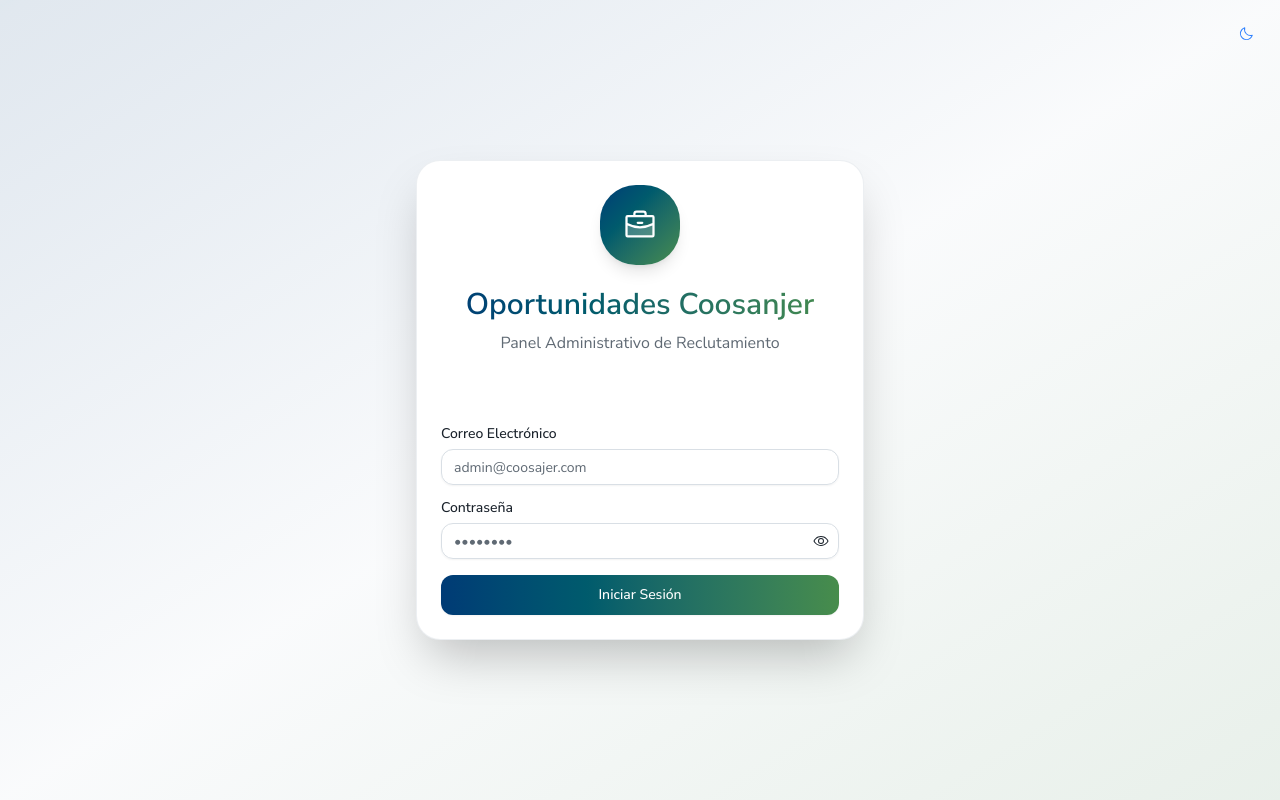
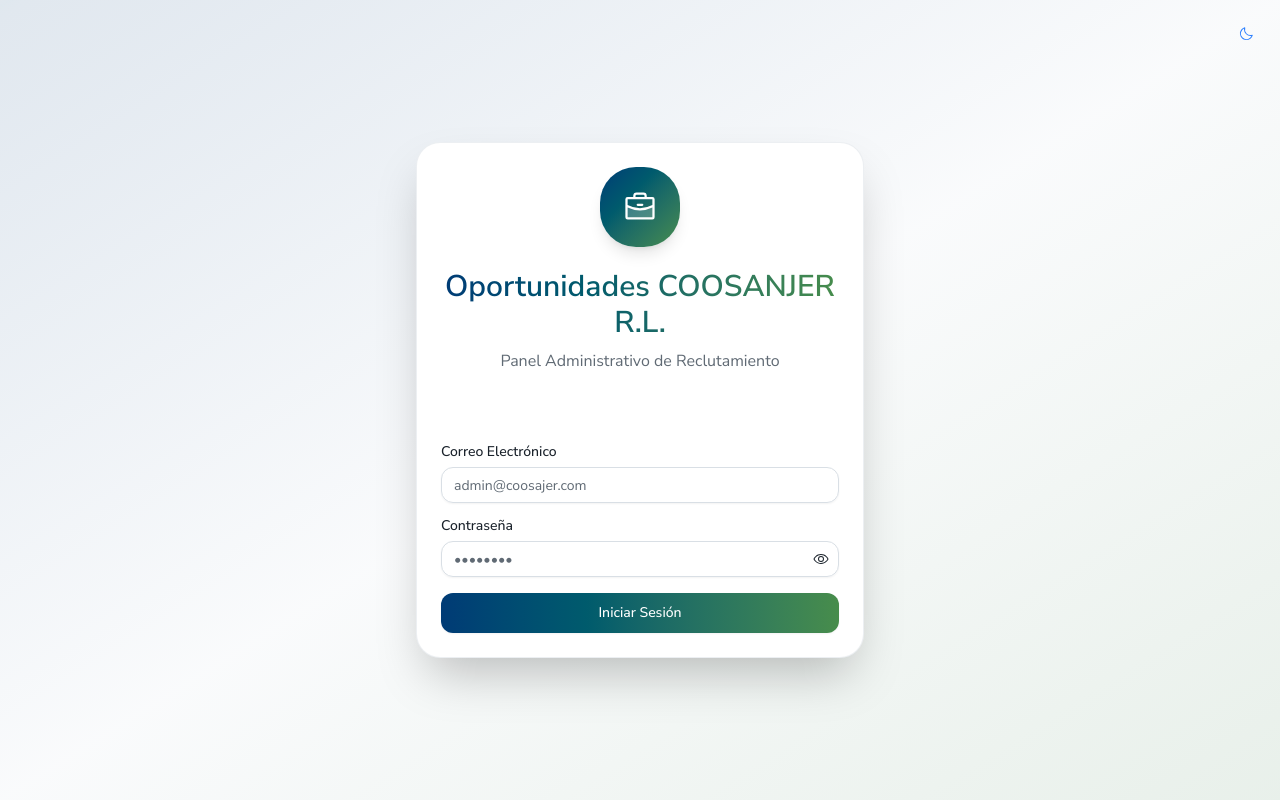
Before and after one commit to AndresSantosSotec/sistema-de-reclutami, a React (Vite) app: page / in a window 1280 px wide. Built offline with nearby package versions, Linux system fonts and the light colour scheme; no server answers.

Commit message:
Cambios de "Coosanjer" a "COOSANJER R.L." en SEO y metadatos

```diff
--- a/index.html
+++ b/index.html
@@ -4,7 +4,7 @@
 <head>
     <meta charset="UTF-8" />
     <meta name="viewport" content="width=device-width, initial-scale=1.0" />
-    <title>Oportunidades Coosanjer - Plataforma de Reclutamiento</title>
+    <title>Oportunidades COOSANJER R.L. - Plataforma de Reclutamiento</title>
     <link rel="preconnect" href="https://fonts.googleapis.com">
     <link rel="preconnect" href="https://fonts.gstatic.com" crossorigin>
     <link href="https://fonts.googleapis.com/css2?family=Nunito+Sans:wght@400;500;600;700&display=swap" rel="stylesheet">
--- a/src/components/Layout.tsx
+++ b/src/components/Layout.tsx
@@ -186,7 +186,7 @@
               <Briefcase size={20} weight="duotone" className="text-primary-foreground" />
             </div>
             <div>
-              <h2 className="font-semibold text-lg">Oportunidades Coosanjer</h2>
+              <h2 className="font-semibold text-lg">Oportunidades COOSANJER R.L.</h2>
               <p className="text-xs text-muted-foreground">Panel Administrativo</p>
             </div>
           </div>
@@ -268,7 +268,7 @@
               <div className="w-8 h-8 bg-gradient-to-br from-primary to-accent rounded-lg flex items-center justify-center flex-shrink-0">
                 <Briefcase size={16} weight="duotone" className="text-primary-foreground" />
               </div>
-              <h2 className="font-semibold text-sm sm:text-base truncate">Oportunidades Coosanjer</h2>
+              <h2 className="font-semibold text-sm sm:text-base truncate">Oportunidades COOSANJER R.L.</h2>
             </div>
             <div className="flex items-center gap-1 flex-shrink-0">
               <ThemeToggle />
--- a/src/components/Login.tsx
+++ b/src/components/Login.tsx
@@ -90,7 +90,7 @@
             </motion.div>
             <div>
               <CardTitle className="text-3xl font-semibold bg-gradient-to-r from-primary to-accent bg-clip-text text-transparent">
-              Oportunidades Coosanjer
+              Oportunidades COOSANJER R.L.
               </CardTitle>
               <CardDescription className="text-base mt-2">
                 Panel Administrativo de Reclutamiento
```
